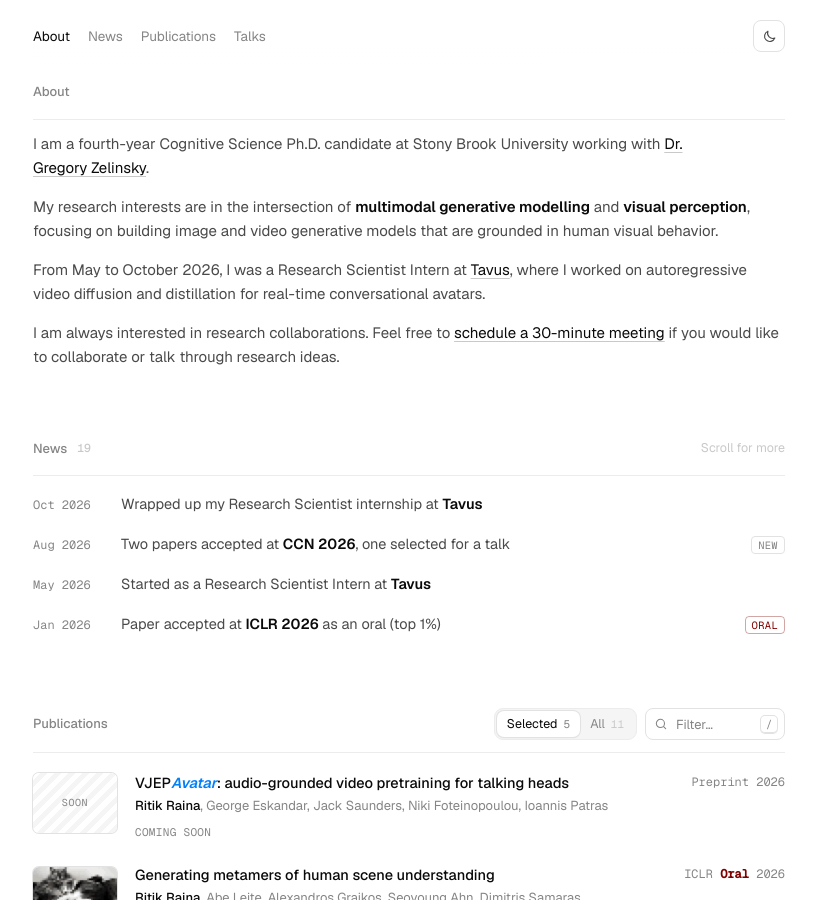
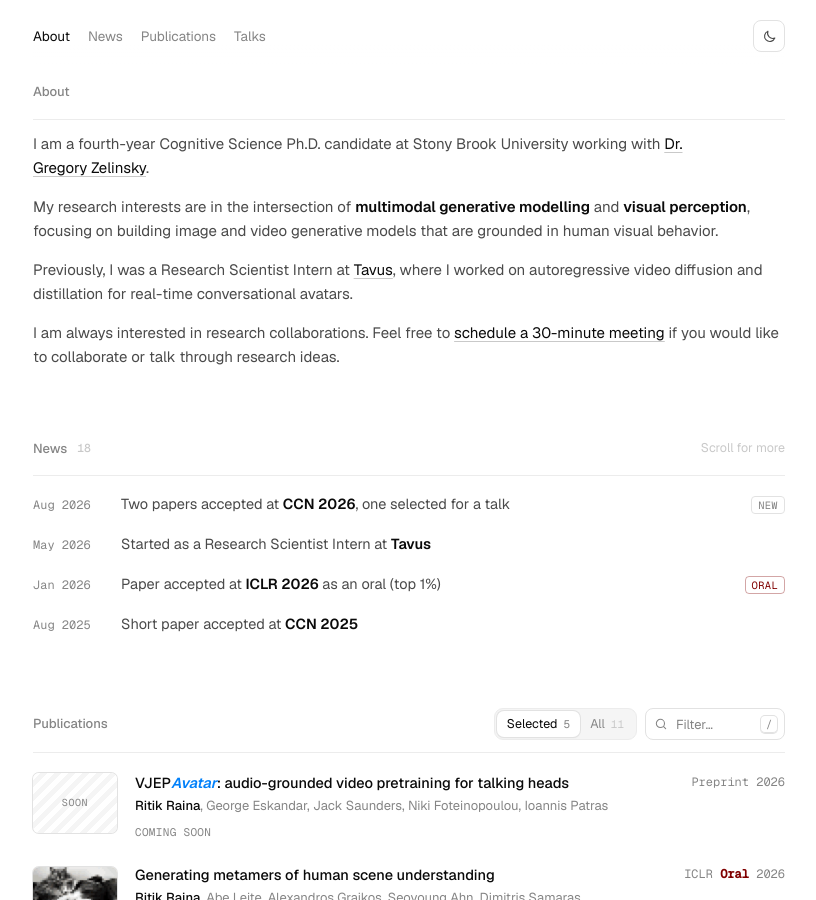
Before and after one commit to rainarit/rainarit.github.io, a Jekyll site: the page index.html, which Jekyll copies as it is, in a window 1280 px wide and 900 px high, scrolled down 389 px. Shown: the whole window, without its empty margins (231-1047 px from the left). Built offline with Jekyll 4.4.1, drawn with Linux system fonts in a browser that asks for light colours; a script that is not in the unit is left out.

Commit message:
Reword Tavus line and drop wrap-up news item

```diff
--- a/index.html
+++ b/index.html
@@ -109,18 +109,17 @@
           <div class="about">
             <p>I am a fourth-year Cognitive Science Ph.D. candidate at Stony Brook University working with <a class="inline-link" href="https://www.stonybrook.edu/commcms/psychology/faculty/faculty_profiles/gzelinsky">Dr. Gregory Zelinsky</a>.</p>
             <p>My research interests are in the intersection of <strong>multimodal generative modelling</strong> and <strong>visual perception</strong>, focusing on building image and video generative models that are grounded in human visual behavior.</p>
-            <p>From May to October 2026, I was a Research Scientist Intern at <a class="inline-link" href="https://www.tavus.io">Tavus</a>, where I worked on autoregressive video diffusion and distillation for real-time conversational avatars.</p>
+            <p>Previously, I was a Research Scientist Intern at <a class="inline-link" href="https://www.tavus.io">Tavus</a>, where I worked on autoregressive video diffusion and distillation for real-time conversational avatars.</p>
             <p>I am always interested in research collaborations. Feel free to <a class="inline-link" href="https://calendar.app.google/Xixk6ep28USu5AVx9">schedule a 30-minute meeting</a> if you would like to collaborate or talk through research ideas.</p>
           </div>
         </section>
 
         <section id="news">
           <div class="sec-h">
-            <h2>News <span class="n">19</span></h2>
+            <h2>News <span class="n">18</span></h2>
             <span class="aside">Scroll for more</span>
           </div>
           <ul class="list news" data-show="4">
-            <li><div class="row"><span class="k">Oct 2026</span><span class="t">Wrapped up my Research Scientist internship at <strong>Tavus</strong></span><span class="x"></span></div></li>
             <li><div class="row"><span class="k">Aug 2026</span><span class="t">Two papers accepted at <strong>CCN 2026</strong>, one selected for a talk</span><span class="x"><span class="tag">New</span></span></div></li>
             <li><div class="row"><span class="k">May 2026</span><span class="t">Started as a Research Scientist Intern at <strong>Tavus</strong></span><span class="x"></span></div></li>
             <li><div class="row"><span class="k">Jan 2026</span><span class="t">Paper accepted at <strong>ICLR 2026</strong> as an oral (top 1%)</span><span class="x"><span class="tag hl">Oral</span></span></div></li>
```
